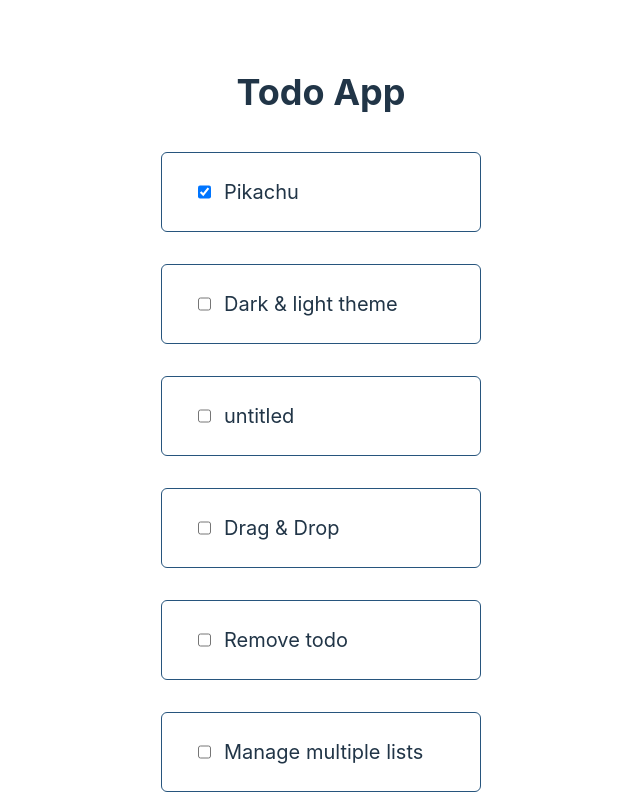
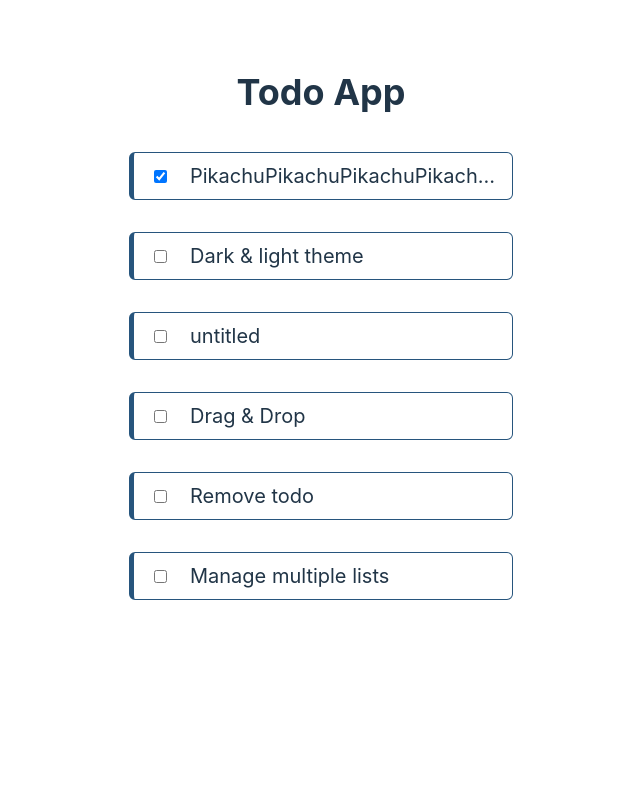
Before and after one commit to Kinbou/todolist-webFactory, a React (Vite) app: page /todo/1 in a window 1280 px wide. Shown: the whole page, without its empty margins (319-959 px from the left). Built offline with nearby package versions, Linux system fonts and the light colour scheme.

Commit message:
feat: :lipstick: Update Item component css

```diff
--- a/src/pages/Home/components/TodoItem.tsx
+++ b/src/pages/Home/components/TodoItem.tsx
@@ -11,11 +11,11 @@
 
   const { id, checked, title } = item
   return (
-    <div className="w-25% h-80px border border-solid border-#27557d m-1em flex justify-start rounded-md pl-2em box-border">
-      <input type="checkbox" id={id} defaultChecked={checked} />
+    <div className="w-30% border border-solid border-l-solid border-l-#27557d border-l-5 border-#27557d m-1em flex justify-start items-center rounded-md p-x-1em p-y-.5em box-border m-h-100px">
+      <input type="checkbox" id={'chk' + id} defaultChecked={checked} />
       <label
-        className="ml-.5em flex items-center font-size-5"
-        htmlFor={id}
+        className="text-left ml-1em font-size-5 whitespace-break-spaces text-ellipsis overflow-hidden"
+        htmlFor={'chk' + id}
         title={title}
       >
         {title || 'untitled'}
--- a/src/services/data/todos.json
+++ b/src/services/data/todos.json
@@ -1,7 +1,7 @@
 [
   {
     "id": "1",
-    "title": "Pikachu",
+    "title": "PikachuPikachuPikachuPikachuPikachuPikachuPikachuPikachuPikachuPikachu",
     "checked": true
   },
   {
```
